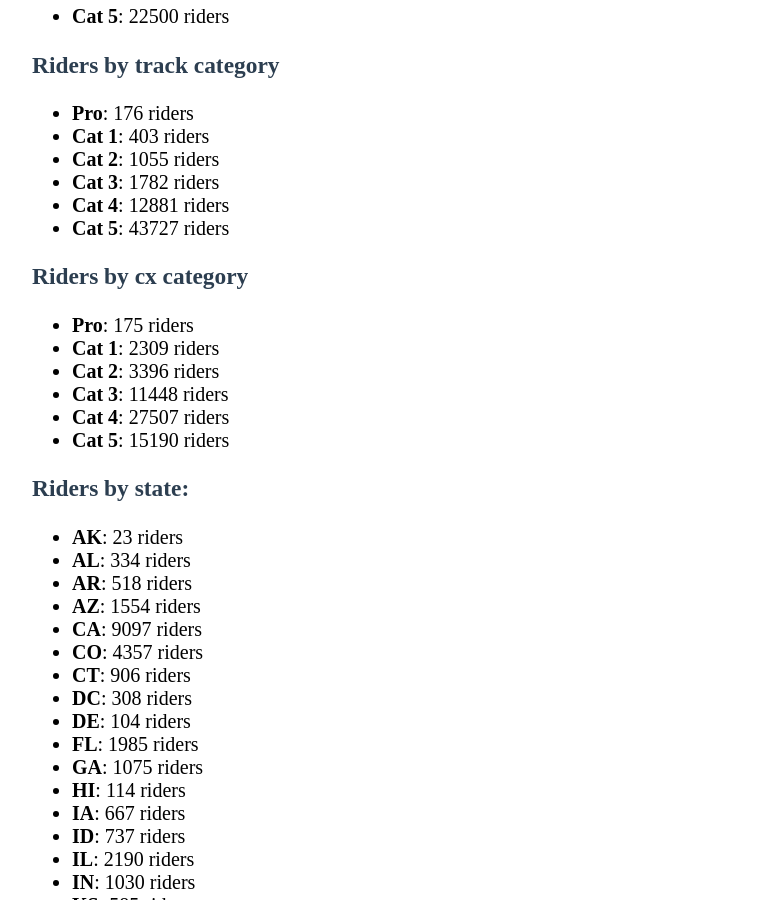
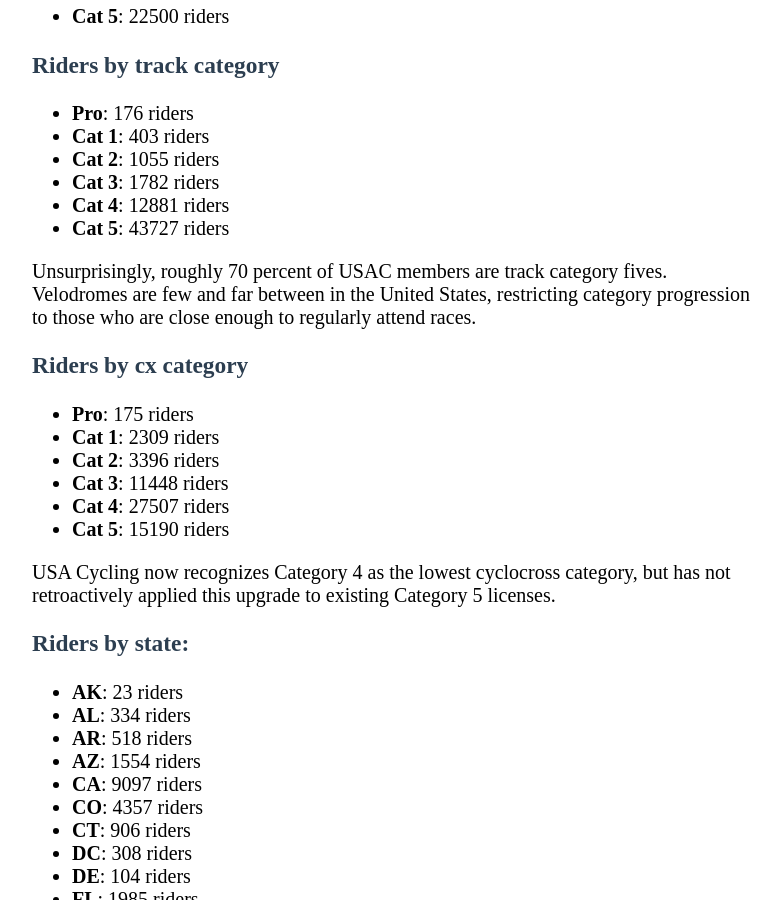
Before and after one commit to oko/oko.github.io, a Jekyll site: the page built from _posts/2015-01-01-usa-cycling-membership-report.markdown, in a window 1280 px wide and 900 px high, scrolled down 893 px. Shown: the whole window, without its empty margins (244-1025 px from the left). Built offline with Jekyll 4.4.1, drawn with Linux system fonts in a browser that asks for light colours; Markdown is read by kramdown in place of the engine named in the settings; some of the changed text lies outside the part shown.

Commit message:
Add some commentary.

```diff
--- a/_posts/2015-01-01-usa-cycling-membership-report.markdown
+++ b/_posts/2015-01-01-usa-cycling-membership-report.markdown
@@ -42,6 +42,8 @@
  * **Cat 4**: 12881 riders
  * **Cat 5**: 43727 riders
 
+Unsurprisingly, roughly 70 percent of USAC members are track category fives. Velodromes are few and far between in the United States, restricting category progression to those who are close enough to regularly attend races.
+
 ### Riders by cx category
 
  * **Pro**: 175 riders
@@ -50,6 +52,8 @@
  * **Cat 3**: 11448 riders
  * **Cat 4**: 27507 riders
  * **Cat 5**: 15190 riders
+
+USA Cycling now recognizes Category 4 as the lowest cyclocross category, but has not retroactively applied this upgrade to existing Category 5 licenses.
 
 ### Riders by state:
  * **AK**: 23 riders
@@ -104,3 +108,5 @@
  * **WV**: 104 riders
  * **WY**: 95 riders
  * **None**: 23 riders
+
+State membership trends upwards in states with warm climates and/or large populations. Colorado is an exception to this, with the second-largest membership in the country. California takes the largest slice of the membership pie, with more than double the ridership of any other state.
```
